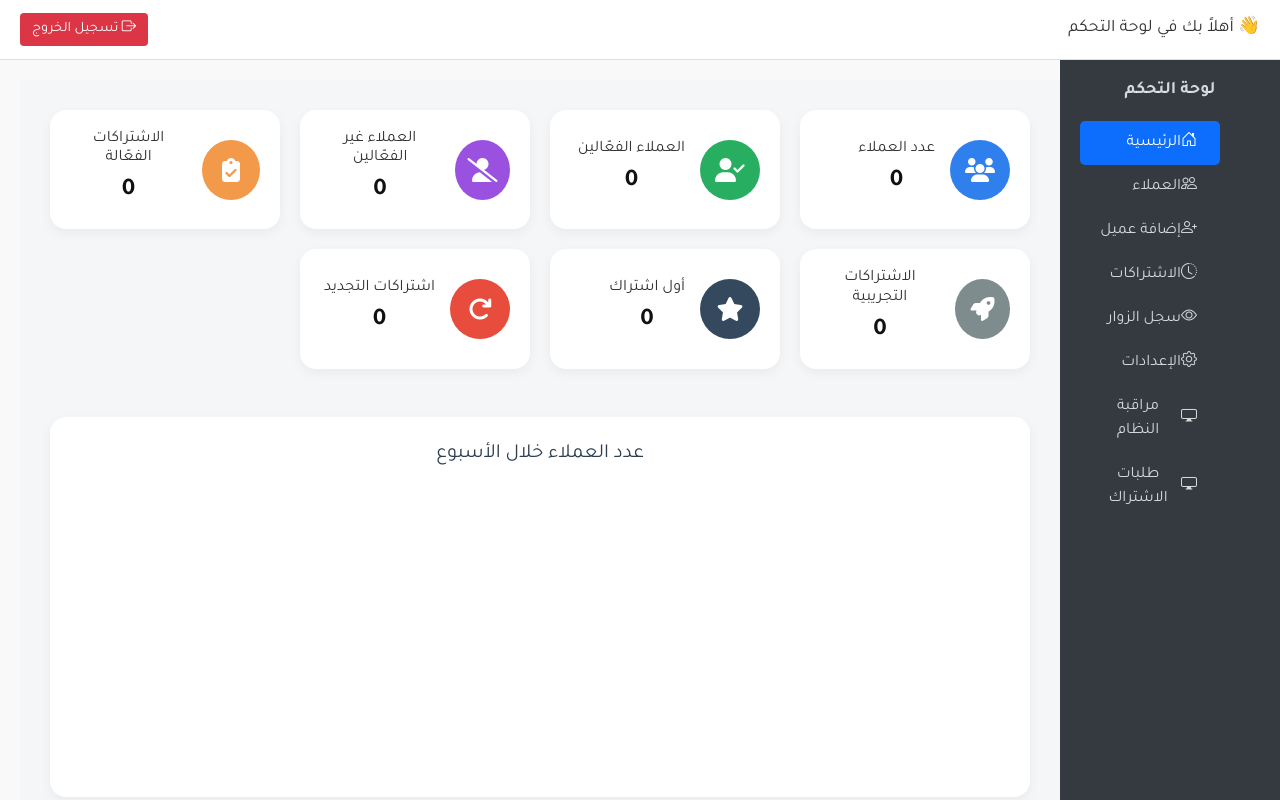
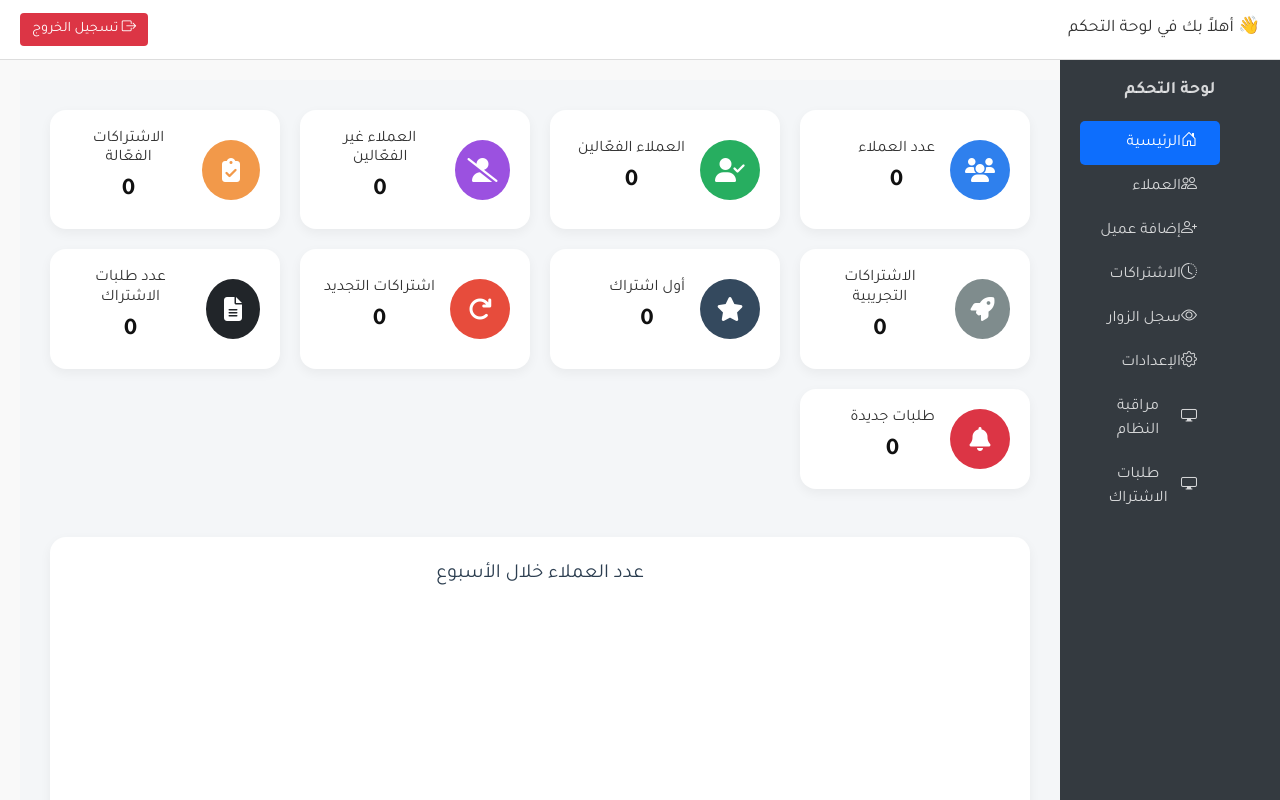
Before and after one commit to alhagree/menu-admin, a Vue app: page / in a window 1280 px wide. Shown: the top 800 px of the page. Built offline with nearby package versions, Linux system fonts and the light colour scheme; no server answers; sample sign-in values are in the browser's storage.

Commit message:
fix: Subscribe Page

```diff
--- a/src/views/DashboardView.vue
+++ b/src/views/DashboardView.vue
@@ -37,6 +37,8 @@ export default {
         trialSubscriptions: 0,
         firstSubscriptions: 0,
         renewSubscriptions: 0,
+        totalSubscribeRequests: 0,
+        newSubscribeRequests: 0,
         clientsPerDay: {
           days: [],
           counts: [],
@@ -50,6 +52,8 @@ export default {
         trialSubscriptions: 0,
         firstSubscriptions: 0,
         renewSubscriptions: 0,
+        totalSubscribeRequests: 0,
+        newSubscribeRequests: 0,
       },
       statItems: [
         {
@@ -93,6 +97,18 @@ export default {
           label: "اشتراكات التجديد",
           color: "bg-red",
           icon: "fa-redo",
+        },
+        {
+          key: "totalSubscribeRequests",
+          label: "عدد طلبات الاشتراك",
+          color: "bg-dark",
+          icon: "fa-file-alt",
+        },
+        {
+          key: "newSubscribeRequests",
+          label: "طلبات جديدة",
+          color: "bg-danger",
+          icon: "fa-bell",
         },
       ],
     };
@@ -235,6 +251,10 @@ export default {
   background: #e74c3c;
 }
 
+.bg-teal {
+  background: #1abc9c;
+}
+
 .content h4 {
   font-size: 16px;
   color: #333;
```
